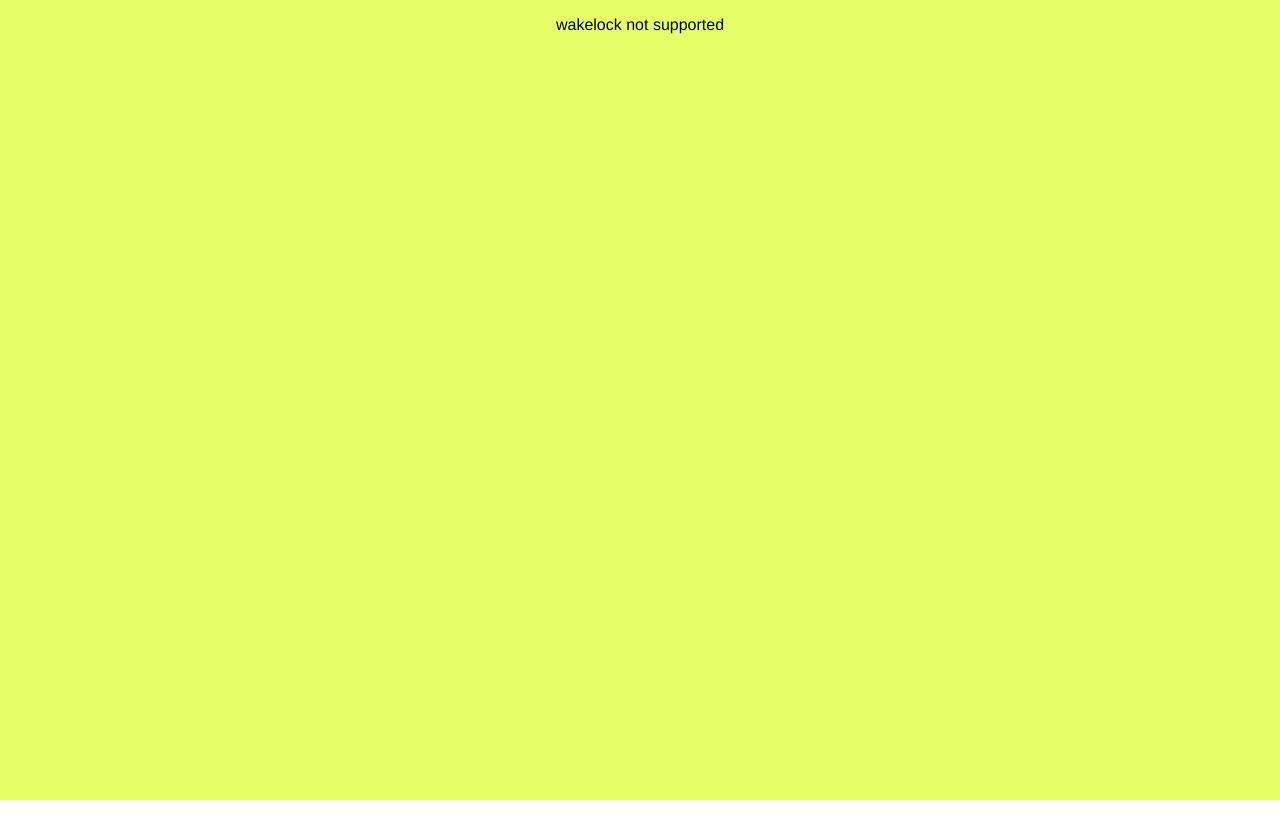
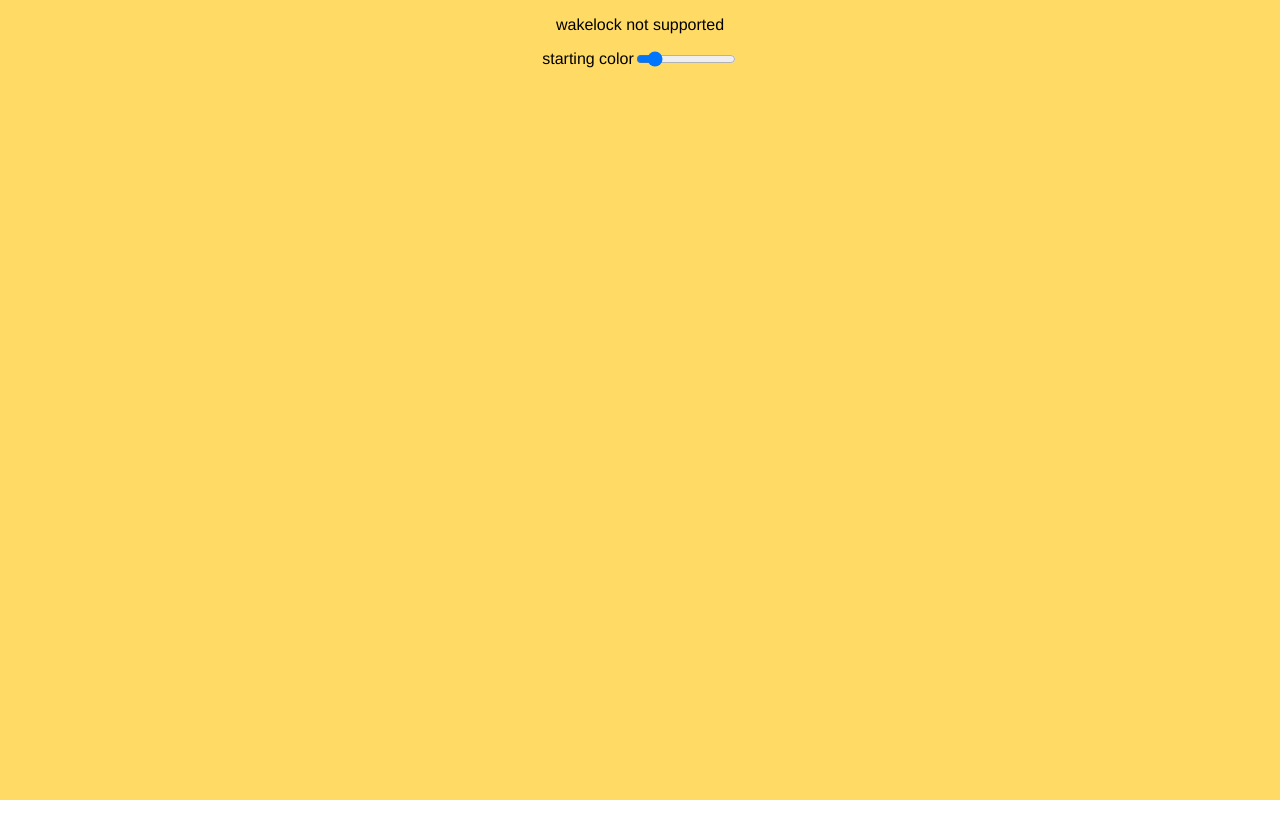
Before and after one commit to DecentLabs/lightproject, a Vue app: page / in a window 1280 px wide. Built offline with nearby package versions, Linux system fonts and the light colour scheme.

Commit message:
startt settings

```diff
--- a/src/App.vue
+++ b/src/App.vue
@@ -2,7 +2,8 @@
   <div id="app" :style="{backgroundColor: bgColor}"
     @touchstart="onStart" @touchmove="onMove"
   >
-    <p>{{ wlStatus }}</p>
+    <p>{{ wakeLockStatus }}</p>
+    <settings></settings>
   </div>
 </template>
 
@@ -10,24 +11,26 @@
 /* eslint-disable no-console */
 
 import { initWakeLock }from './utils/wakelock'
+import { mapState } from 'vuex'
+
+import settings from './components/settings'
 
 export default {
   name: 'app',
+  components: {settings},
   data() {
     return {
       startX: 0,
       startY: 0,
       lightness: 70,
-      hue: 70
+      hue: 46
     }
   },
   computed: {
-    bgColor() {
-      return `hsl(${this.hue}, 100%, ${this.lightness}%)`
-    },
-    wlStatus() {
-      return this.$store.state.wakeLockStatus
-    }
+    ...mapState([
+      'bgColor',
+      'wakeLockStatus'
+    ])
   },
   methods: {
     onStart(e) {
@@ -64,9 +67,9 @@ export default {
   },
   mounted() {
     initWakeLock().then(res => {
-      const status = res
-      this.$store.commit('setWakeLockStatus', status)
+      this.$store.commit('setWakeLockStatus', res.status)
     })
+    this.$store.commit('setStartingColor', `hsl(${this.hue}, 100%, ${this.lightness}%)`)
   }
 }
 </script>
--- /dev/null
+++ b/src/components/settings.vue
@@ -0,0 +1,39 @@
+<template>
+  <form>
+    <label>starting color</label>
+    <input type="range" id="hue" name="hue" min="0" max="360" :value="bgHue">
+  </form>
+</template>
+
+<script>
+/* eslint-disable no-console */
+
+export default {
+  name: 'app',
+  computed: {
+    bgHue: {
+      get: function() {
+        return this.$store.state.bgHue
+      },
+      set: function(value) {
+        console.log(value)
+        this.$store.commit('setStartingColor', `hsl(${value}, 100%, ${this.lightness}%)`)
+      }
+    }
+  },
+  mounted() {
+    this.$store.commit('setStartingColor', `hsl(${this.hue}, 100%, ${this.lightness}%)`)
+  }
+}
+</script>
+
+<style scoped>
+  input {
+    position: relative;
+    width: 100px;
+    height: 10px;
+    font-size: 15px;
+    z-index: 3;
+    color: #000;
+  }
+</style>
--- a/src/store.js
+++ b/src/store.js
@@ -5,15 +5,24 @@ Vue.use(Vuex)
 
 const store = new Vuex.Store({
   state: {
-    wakeLockStatus: ''
+    wakeLockStatus: '',
+    bgColor: '',
+    bgHue: 46
   },
-  getters: {},
+  getters: {
+  },
   mutations: {
     setWakeLockStatus(state, status) {
       state.wakeLockStatus = status
+    },
+    setHue(state, hue) {
+      state.bgHue = hue
+    },
+    setStartingColor(state, color) {
+      state.bgColor = color
     }
   },
-  actions: {}
+
 })
 
 export default store
--- a/src/utils/wakelock.js
+++ b/src/utils/wakelock.js
@@ -3,7 +3,7 @@
 async function initWakeLock () {
   let status = ''
   if ('getWakeLock' in navigator) {
-    let wakeLockObj
+    let wakeLockObj = undefined
 
     try {
       // Create a wake lock for the type we want.
@@ -14,12 +14,19 @@ async function initWakeLock () {
       console.error('getWakeLock error', err)
       status = 'wakelock error'
     }
+
+    return {
+      status,
+      wakeLock: wakeLockObj
+    }
   } else {
     console.log('getWakeLock not supported')
     status = 'wakelock not supported'
   }
 
-  return status
+  return {
+    status
+  }
 }
 
 export {
```
